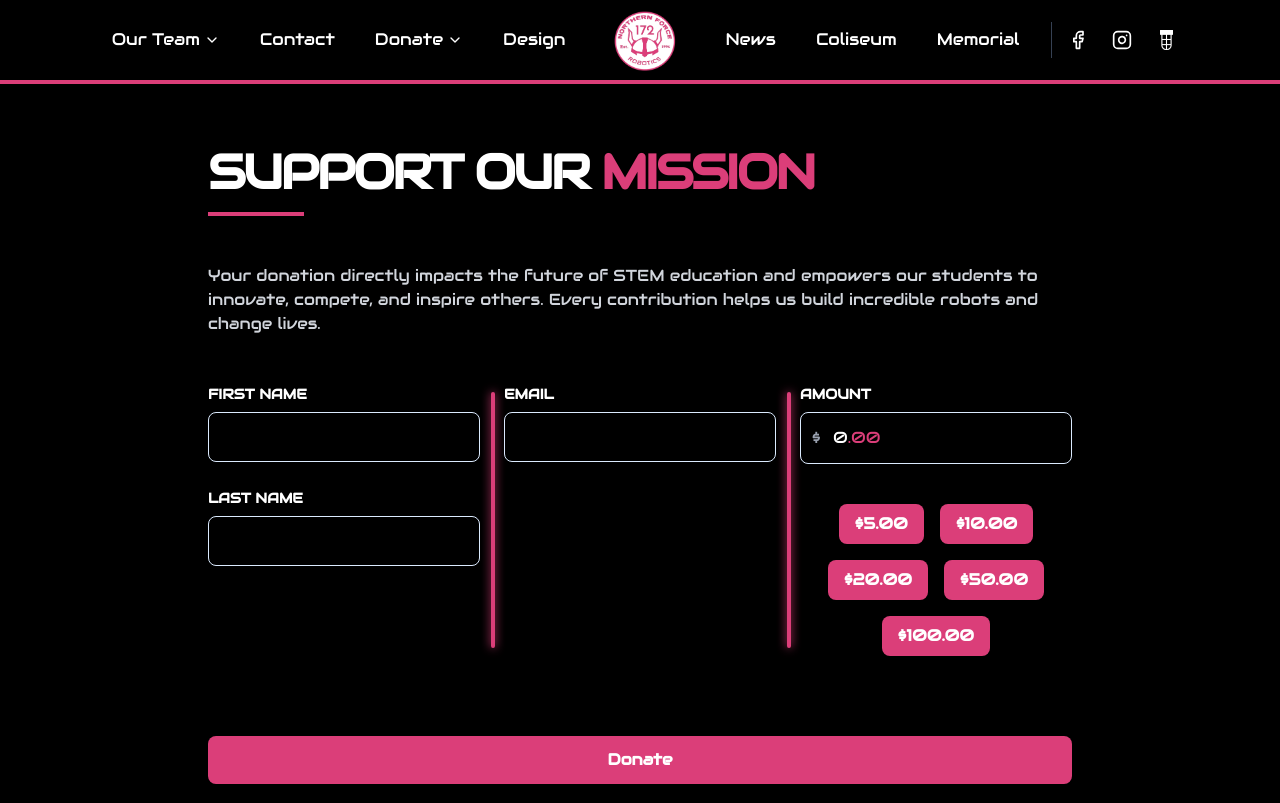
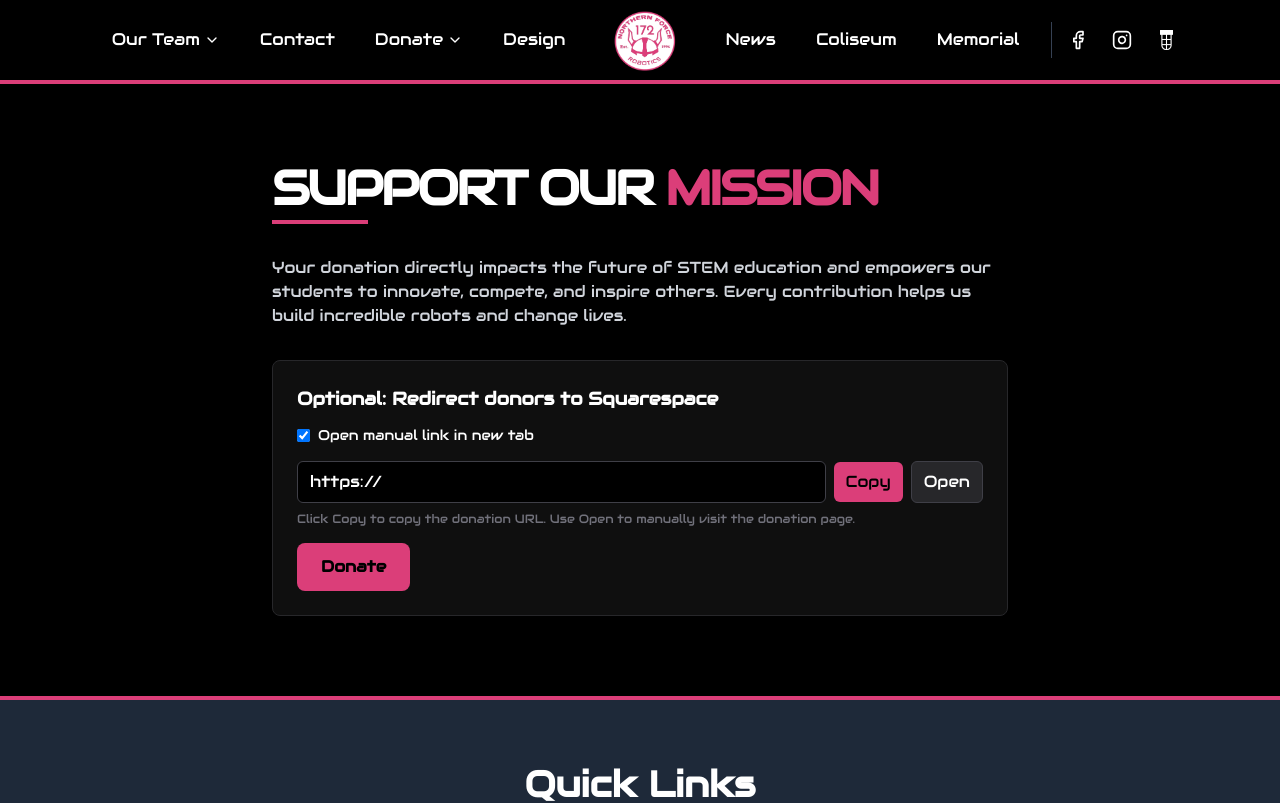
Before and after one commit to NorthernForce/Web2026RobotAwesomeness, a React (Vite) app: page /donate in a window 1280 px wide. Shown: the top 803 px of the page. Built offline with nearby package versions, Linux system fonts and the light colour scheme.

Commit message:
donation page re-worked to redirect to a 3rd pary donation page

```diff
--- a/src/App.tsx
+++ b/src/App.tsx
@@ -16,6 +16,7 @@ import { Resources } from './Resources';
 import { OurTeam } from './OurTeam';
 import { Mentors } from './Mentors';
 import { Donate } from './Donate';
+import ThankYou from './ThankYou';
 
 function ScrollToTop() {
   const { pathname } = useLocation();
@@ -46,6 +47,7 @@ export default function App() {
         <Route path="/team" element={<OurTeam />} />
         <Route path="/mentors" element={<Mentors />} />
         <Route path="/donate" element={<Donate />} />
+  <Route path="/thankyou" element={<ThankYou />} />
         <Route path="/easterEgg" element={<HahaUFoundMePage />} />
         <Route path="/gallery" element={<GalleryPage />} />
       </Routes>
--- a/src/Donate.tsx
+++ b/src/Donate.tsx
@@ -6,139 +6,76 @@ import './Donate.css';
 
 export function Donate() {
 
-  const [formData, setFormData] = useState({
-      namef: '',
-      namel: '',
-      email: '',
-      phonenum: '',
-      amount: '0.00'
-  });
+  // Minimal, focused donate page: preserve title and the core paragraph.
+  // Provide an optional redirect to an external Squarespace donation page.
+  // Redirect is disabled by default. Set to true in code when you want automatic redirect.
+  const [redirectEnabled, setRedirectEnabled] = useState(false);
+  const [redirectUrl, setRedirectUrl] = useState('https://');
+  const [openNewTab, setOpenNewTab] = useState(true);
+  const [popup, setPopup] = useState({ show: false, title: '', message: '' });
 
-  const [popup, setPopup] = useState({
-    show: false,
-    title: "",
-    message: ""
-  });
+  function isValidUrl(u: string) {
+    try {
+      // Basic validation
+      const parsed = new URL(u);
+      return parsed.protocol === 'http:' || parsed.protocol === 'https:';
+    } catch {
+      return false;
+    }
+  }
 
-  const [dollars, cents] = formData.amount.split(".");
-
-  const handleChange = (e: React.ChangeEvent<HTMLInputElement | HTMLTextAreaElement>) => {
-    const { name, value } = e.target;
-
-    if (name === "amount") {
-      // Allow only digits and a single decimal
-      const cleaned = value
-        .replace(/[^0-9.]/g, "")     // remove letters/symbols
-        .replace(/(\..*)\./g, "$1"); // prevent more than one decimal
-
-      setFormData(prev => ({
-        ...prev,
-        amount: cleaned
-      }));
+  const handleDonate = () => {
+    if (redirectEnabled && isValidUrl(redirectUrl)) {
+      if (openNewTab) window.open(redirectUrl, '_blank');
+      else window.location.href = redirectUrl;
       return;
     }
 
-    setFormData(prev => ({
-      ...prev,
-      [name]: value
-    }));
-  };
-
-  const handleBlur = () => {
-    let amt = formData.amount;
-
-    // If empty or just ".", default to 0.00
-    if (!amt || amt === ".") {
-      setFormData(prev => ({ ...prev, amount: "0.00" }));
-      return;
-    }
-
-    // Format to 2 decimals
-    const formatted = parseFloat(amt).toFixed(2);
-
-    setFormData(prev => ({
-      ...prev,
-      amount: formatted
-    }));
-  };
-
-  const handleSubmit = () => {
-    const amountNum = parseFloat(formData.amount);
-
-    if (isNaN(amountNum) || amountNum < 5) {
+    // Fallback: show a short popup telling user to enable/enter a redirect URL
     setPopup({
       show: true,
-        title: "Invalid Amount",
-        message: "Minimum donation is $5.00 we dont want ur pennies"
-      });
-      return;
-    }
-
-    const emailValid = /^[^\s@]+@[^\s@]+\.[^\s@]+$/.test(formData.email);
-    if (!emailValid) {
-      setPopup({
-        show: true,
-        title: "Invalid Email",
-        message: "Please enter a valid email address."
-      });
-      return;
-    }
-
-    if (formData.namef.trim() === "" || formData.namel.trim() === "") {
-      setPopup({
-        show: true,
-        title: "Invalid Name",
-        message: "Please enter your full name."
-      });
-      return;
-    }
-
-    setPopup({
-      show: true,
-      title: "Thank You!",
-      message: "We stole ur money lol"
+      title: 'External Donations',
+      message:
+        'We redirect donations to an external page. Enable the redirect and provide a valid Squarespace URL to send donors there.'
     });
   };
 
-  const Popup = () => (
-    popup.show && (
+  const Popup = () =>
+    popup.show ? (
       <div className="fixed inset-0 bg-black/70 backdrop-blur-sm flex items-center justify-center z-50">
         <div className="bg-black border border-[#db3e79] rounded-xl p-6 max-w-sm w-full shadow-[0_0_20px_#db3e79] animate-fadeIn">
           <h2 className="text-2xl font-bold text-[#db3e79] mb-3">{popup.title}</h2>
           <p className="text-gray-200 mb-6">{popup.message}</p>
+          <div className="flex gap-2">
             <button
-            onClick={() => {
-              setPopup({ show: false, title: "", message: "" });
-            }}
-            className="w-full bg-[#db3e79] hover:bg-[#c1356b] text-white font-bold py-2 rounded-lg transition animate-fadeIn"
+              onClick={() => setPopup({ show: false, title: '', message: '' })}
+              className="flex-1 bg-[#db3e79] hover:bg-[#b82e65] text-white font-bold py-2 rounded-lg transition"
             >
               Close
             </button>
           </div>
         </div>
-    )
-  );
+      </div>
+    ) : null;
 
   return (
     <>
       <head>
         <title>Team 172 | Donate</title>
       </head>
-    <div className="bg-black">
-        <div className="min-h-screen">
+
+      <div className="bg-black text-white min-h-screen">
         <Navigation />
         <Popup />
-          <div className="max-w-4xl mx-auto px-4 py-16 text-white">
-            <div className="mb-12">
-              <h1 className="text-5xl font-black mb-4 text-white tracking-tighter uppercase">
+
+        <main className="max-w-3xl mx-auto px-4 py-20">
+          <div className="mb-8">
+            <h1 className="text-5xl font-black mb-2 tracking-tighter uppercase">
               Support Our <span className="text-[#db3e79]">Mission</span>
             </h1>
-              <div className="w-24 h-1 bg-[#db3e79] mb-8"></div>
+            <div className="w-24 h-1 bg-[#db3e79] mb-6"></div>
           </div>
 
-            <div className="space-y-12">
-
-              {/*Donation Explanation*/}
           <section>
             <p className="text-gray-300 mb-8">
               Your donation directly impacts the future of STEM education and empowers our students to innovate, compete,
@@ -146,119 +83,79 @@ export function Donate() {
             </p>
           </section>
 
-              {/*Interactive Part*/}
-              <section className="relative grid grid-cols-1 md:grid-cols-2 lg:grid-cols-3 gap-6">
+          <section className="bg-[#0f0f0f] border border-zinc-800 rounded-lg p-6">
+            <h3 className="text-lg font-semibold mb-3">Optional: Redirect donors to Squarespace</h3>
 
-                {/* Vertical Dividers */}
+            <div className="flex items-center gap-4 mb-4">
+              <label className="inline-flex items-center gap-2">
+                <input
+                  type="checkbox"
+                  checked={openNewTab}
+                  onChange={(e) => setOpenNewTab(e.target.checked)}
+                />
+                <span className="text-sm">Open manual link in new tab</span>
+              </label>
+            </div>
 
-                {/* Divider between col 1 & 2 (md and up) */}
-                <div className="hidden md:block absolute top-2 bottom-2 left-[calc(33.33%-0.2rem)] w-[4px] bg-[#db3e79] rounded-full -translate-x-1/2 shadow-[0_0_10px_#db3e79]"></div>
-
-                {/* Divider between col 2 & 3 (lg and up) */}
-                <div className="hidden lg:block absolute top-2 bottom-2 left-[calc(66.66%+0.3rem)] w-[4px] bg-[#db3e79] rounded-full -translate-x-1/2 shadow-[0_0_10px_#db3e79]"></div>
-
-                {/* First Name */}
-                <div>
-                  <label className="block text-sm font-bold uppercase mb-2">First Name</label>
+            <div className="mb-4">
+              <div className="flex gap-2 items-center">
                 <input
                   type="text"
-                    name="namef"
-                    value={formData.namef}
-                    onChange={handleChange}
-                    required
-                    disabled={status === 'loading'}
-                    className="w-full bg-black border border-blue-100 px-4 py-3 text-white focus:border-[#db3e79]
-                              focus:outline-none disabled:opacity-50 rounded-lg" />
+                  value={redirectUrl}
+                  readOnly
+                  onClick={(e) => (e.currentTarget as HTMLInputElement).select()}
+                  className="flex-1 bg-black border border-zinc-700 px-3 py-2 rounded-md text-white read-only:cursor-text"
+                />
+
+                <button
+                  onClick={async () => {
+                    if (!isValidUrl(redirectUrl)) {
+                      setPopup({ show: true, title: 'Invalid URL', message: 'Please set a valid Squarespace URL in the code.' });
+                      return;
+                    }
+                    try {
+                      await navigator.clipboard.writeText(redirectUrl);
+                      setPopup({ show: true, title: 'Copied', message: 'URL copied to clipboard.' });
+                    } catch {
+                      setPopup({ show: true, title: 'Copy failed', message: 'Could not copy to clipboard.' });
+                    }
+                  }}
+                  className="px-3 py-2 bg-[#db3e79] hover:bg-[#b82e65] text-black rounded-md"
+                >
+                  Copy
+                </button>
+
+                <button
+                  onClick={() => {
+                    if (!isValidUrl(redirectUrl)) {
+                      setPopup({ show: true, title: 'Invalid URL', message: 'Please set a valid Squarespace URL in the code.' });
+                      return;
+                    }
+                    window.open(redirectUrl, openNewTab ? '_blank' : '_self');
+                  }}
+                  className="px-3 py-2 bg-zinc-800 border border-zinc-700 text-white rounded-md"
+                >
+                  Open
+                </button>
               </div>
 
-                {/* Email Part */}
-                <div>
-                  <label className="block text-sm font-bold uppercase mb-2">Email</label>
-                  <input
-                    type="email"
-                    name="email"
-                    value={formData.email}
-                    onChange={handleChange}
-                    required
-                    disabled={status === 'loading'}
-                    className="w-full bg-black border border-blue-100 px-4 py-3 text-white focus:border-[#db3e79]
-                              focus:outline-none disabled:opacity-50 rounded-lg" />
+              <p className="text-xs text-zinc-500 mt-2">Click Copy to copy the donation URL. Use Open to manually visit the donation page.</p>
             </div>
 
-                {/* Amount Part */}
-                <div className="flex flex-col justify-center">
-                  <label className="block text-sm font-bold uppercase mb-2">Amount</label>
-
-                  <div className="relative">
-                    <span className="absolute left-3 top-1/2 -translate-y-1/2 text-gray-400 select-none">$</span>
-
-                    <div
-                      className="w-full h-[52px] bg-black border border-blue-100 pl-8 pr-4 text-white rounded-lg
-                                flex items-center leading-none"
-                    >
-                      <span>{dollars}</span>
-                      {cents !== undefined && (
-                        <span className="text-[#db3e79]">.{cents}</span>
-                      )}
-                    </div>
-
-                    <input
-                      type="text"
-                      name="amount"
-                      value={formData.amount}
-                      onChange={handleChange}
-                      onBlur={handleBlur}
-                      className="absolute inset-0 w-full h-[52px] bg-transparent text-transparent caret-white
-                                pl-8 pr-4 focus:outline-none leading-none"
-                    />
-                  </div>
-                </div>
-
-                {/* Last Name */}
-                <div>
-                  <label className="block text-sm font-bold uppercase mb-2">Last Name</label>
-                  <input
-                    type="text"
-                    name="namel"
-                    value={formData.namel}
-                    onChange={handleChange}
-                    required
-                    disabled={status === 'loading'}
-                    className="w-full bg-black border border-blue-100 px-4 py-3 text-white focus:border-[#db3e79]
-                              focus:outline-none disabled:opacity-50 rounded-lg" />
-                </div>
-
-                {/* Placeholder for 2nd email part*/}
-                <div></div>
-
-                {/* Pre Amount buttons (5, 10, 20...)*/}
-                <div className="flex flex-wrap gap-4 mt-4 justify-center items-center">
-                  {[5, 10, 20, 50, 100].map((amt) => (
+            <div className="mt-2">
               <button
-                      key={amt}
-                      onClick={() => setFormData(prev => ({ ...prev, amount: amt.toFixed(2) }))}
-                      className="bg-[#db3e79] hover:bg-[#c1356b] border-xl border-white text-white font-bold py-2
-                                px-4 rounded-lg transition duration-300"
-                    >
-                      ${amt.toFixed(2)}
-                    </button>
-                  ))}
-                </div>
-              </section>
-
-              {/*Submit Button*/}
-              <button
-                onClick={handleSubmit}
-                className="mt-8 bg-[#db3e79] hover:bg-[#c1356b] text-white font-bold py-3 px-6 rounded-lg w-full transition duration-300"
+                onClick={handleDonate}
+                className="px-6 py-3 bg-[#db3e79] hover:bg-[#b82e65] text-black font-black rounded-lg"
               >
                 Donate
               </button>
+            </div>
+          </section>
+        </main>
 
-            </div>
-          </div>
-        </div>
         <LinksSection />
         <Footer />
-      </div></>
+      </div>
+    </>
   );
 }
--- /dev/null
+++ b/src/ThankYou.tsx
@@ -0,0 +1,51 @@
+import { Navigation } from './components/Navigation';
+import { Footer } from './components/Footer';
+import { LinksSection } from './components/LinksSection';
+
+export default function ThankYou() {
+  return (
+    <>
+      <head>
+        <title>Team 172 | Thank You</title>
+      </head>
+
+      <div className="min-h-screen bg-black text-white selection:bg-[#db3e79] selection:text-white">
+        <Navigation />
+
+        <main className="max-w-3xl mx-auto px-4 py-24">
+          <div className="text-center">
+            <h1 className="text-5xl font-black mb-4 uppercase tracking-tighter">Thank you!</h1>
+            <p className="text-xl text-zinc-300 mb-6">We appreciate your support of Team 172 and the STEM Coliseum.</p>
+
+            <div className="mx-auto max-w-xl bg-[#0f0f0f] border border-zinc-800 rounded-lg p-8">
+              <h2 className="text-2xl font-bold text-[#db3e79] mb-3">Your donation makes a difference</h2>
+              <p className="text-zinc-300 mb-4">
+                Your contribution helps us provide equipment, mentorship, and programming that empowers the next
+                generation of makers, engineers, and leaders. Thank you for being part of our mission.
+              </p>
+
+              <div className="flex flex-col sm:flex-row gap-3 justify-center">
+                <button
+                  onClick={() => (window.location.href = '/')}
+                  className="px-6 py-3 bg-[#db3e79] hover:bg-[#b82e65] text-black font-black rounded-lg"
+                >
+                  Return Home
+                </button>
+
+                <button
+                  onClick={() => window.location.href = '/donate'}
+                  className="px-6 py-3 bg-zinc-800 border border-zinc-700 text-white rounded-lg"
+                >
+                  Donate Again
+                </button>
+              </div>
+            </div>
+          </div>
+        </main>
+
+        <LinksSection />
+        <Footer />
+      </div>
+    </>
+  );
+}
```
Lines whose indentation alone changed are shown as unchanged.
